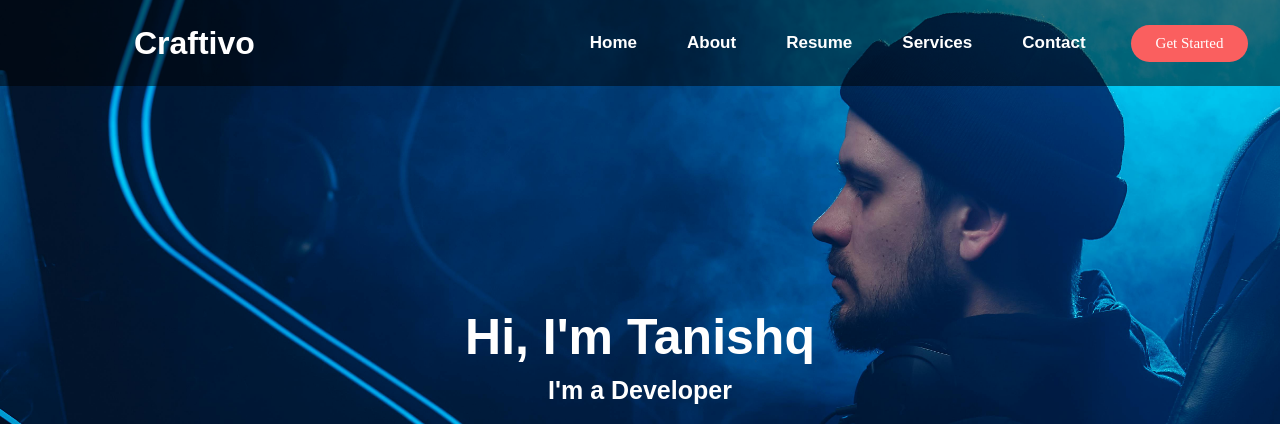
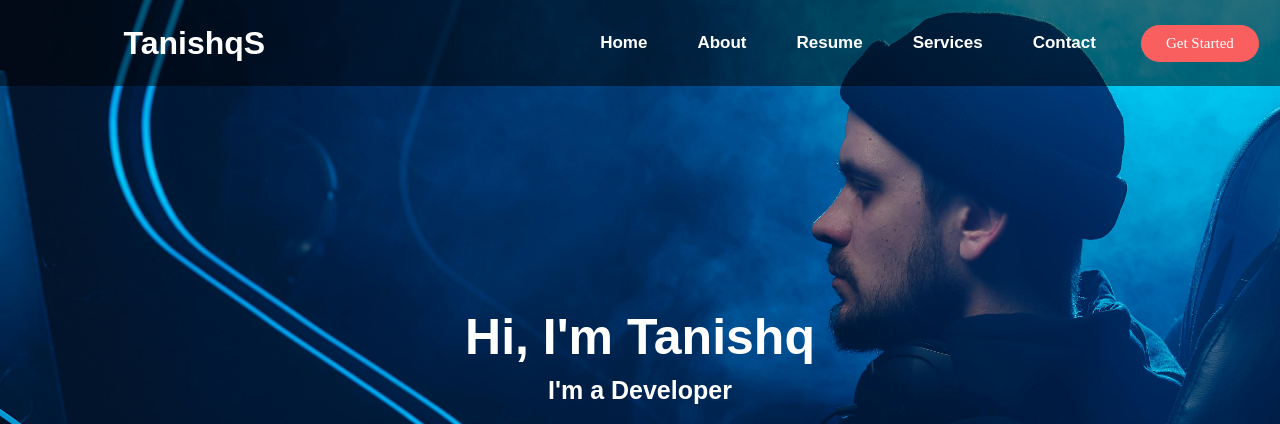
Before and after one commit to tanishq0507/Craftivo, a plain HTML site: page index.html in a window 1280 px wide. Shown: the top 424 px of the page. Drawn offline with Linux system fonts and the light colour scheme.

Commit message:
Changed the name

```diff
--- a/index.html
+++ b/index.html
@@ -16,7 +16,7 @@
 
   <div class="navbar fixed-up">
     <div class="logo">
-      <h1>Craftivo</h1>
+      <h1>TanishqS</h1>
     </div>
     <nav class="pages">
       <ul>
```
